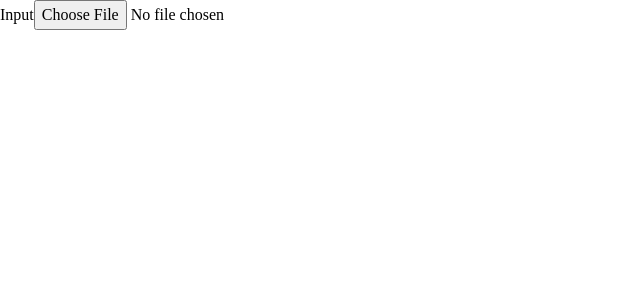
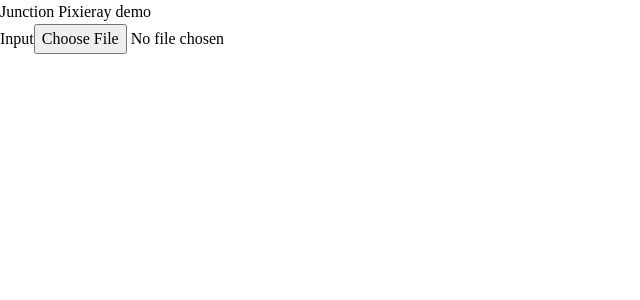
Before and after one commit to va3y/pickleme, a Next.js app: page / in a window 1280 px wide. Shown: the top 300 px of the page, without its empty margins (0-640 px from the left). Built offline with nearby package versions, Linux system fonts and the light colour scheme.

Commit message:
add demo text

```diff
--- a/src/pages/index.tsx
+++ b/src/pages/index.tsx
@@ -31,6 +31,7 @@ export default function Home() {
         <link rel="icon" href="/favicon.ico" />
       </Head>
       <main className="">
+        <h1>Junction Pixieray demo</h1>
         <div>
           <label>
             Input
```
